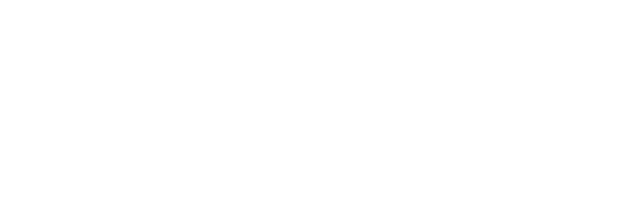
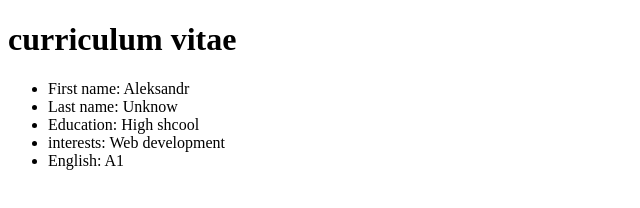
Before and after one commit to oszn75/rsschool-cv, a plain HTML site: page index.html in a window 1280 px wide. Shown: the whole page, without its empty margins (0-640 px from the left). Drawn offline with Linux system fonts and the light colour scheme.

Commit message:
feat: Added CV data

```diff
--- a/index.html
+++ b/index.html
@@ -6,6 +6,13 @@
   <title>сurriculum vitae</title>
 </head>
 <body>
-
+  <h1>сurriculum vitae</h1>
+  <ul>
+    <li>First name: Aleksandr</li>
+    <li>Last name: Unknow</li>
+    <li>Education: High shcool</li>
+    <li>interests: Web development</li>
+    <li>English: A1</li>
+  </ul>
 </body>
 </html>
```
